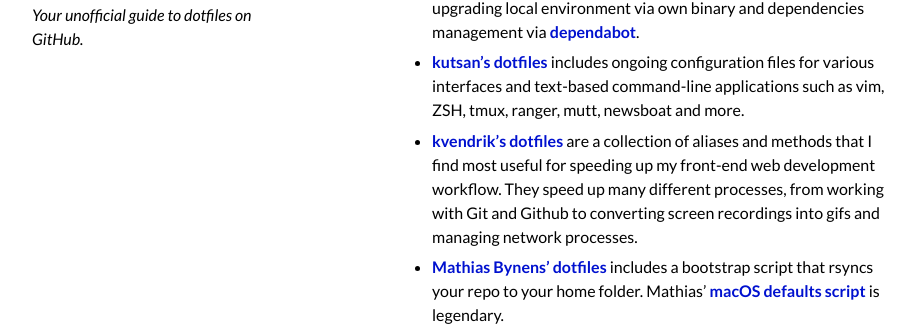
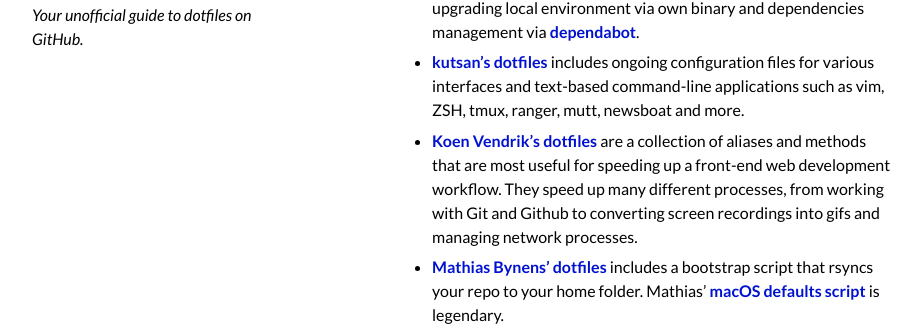
Before and after one commit to dotfiles/dotfiles.github.com, a Jekyll site: the page built from index.md, in a window 1280 px wide and 900 px high, scrolled down 2335 px. Shown: the part 129-455 px from the top of the window, without its empty margins (178-1100 px from the left). Built offline with Jekyll 4.4.1, drawn with Linux system fonts in a browser that asks for light colours; Markdown is read by kramdown in place of the engine named in the settings; comment, search, counter and statistics services are not loaded.

Commit message:
Updates description

```diff
--- a/index.md
+++ b/index.md
@@ -46,7 +46,7 @@
 * [Jonas Devlieghere's dotfiles](https://github.com/JDevlieghere/dotfiles) for both macOS and Linux has a little bit of everything for compiler development in the terminal.
 * [kornicameister's dotfiles](https://github.com/kornicameister/dotfiles) started as a collection of manually creafted bash scripts slowing moving toward proper dotfiles utilizing ZSH (with Prezto), Pyenv, Nodenv, Terminator, Git and VIM/Neovim configuration. Everything controlled via [dotbot](https://github.com/anishathalye/dotbot) and automated down to generating GPG key to sign commit, upgrading local environment via own binary and dependencies management via [dependabot](https://dependabot.com/).
 * [kutsan's dotfiles](https://github.com/kutsan/dotfiles) includes ongoing configuration files for various interfaces and text-based command-line applications such as vim, ZSH, tmux, ranger, mutt, newsboat and more.
-* [kvendrik's dotfiles](https://github.com/kvendrik/dotfiles) are a collection of aliases and methods that I find most useful for speeding up my front-end web development workflow. They speed up many different processes, from working with Git and Github to converting screen recordings into gifs and managing network processes.
+* [Koen Vendrik's dotfiles](https://github.com/kvendrik/dotfiles) are a collection of aliases and methods that are most useful for speeding up a front-end web development workflow. They speed up many different processes, from working with Git and Github to converting screen recordings into gifs and managing network processes.
 * [Mathias Bynens' dotfiles](https://github.com/mathiasbynens/dotfiles) includes a bootstrap script that rsyncs your repo to your home folder. Mathias' [macOS defaults script](https://github.com/mathiasbynens/dotfiles/blob/master/.macos) is legendary.
 * [Matt Smith's dotfiles](https://github.com/mattorb/dotfiles) includes a one-liner install, fish, vscode, mac desktop app installs via brew cask, os x customizations inspired by Mathias, etc.  No dotfiles framework, just shell scripts to set everything up.
 * [mihaliak's dotfiles](https://github.com/mihaliak/dotfiles) for macOS focused on Web development
```
